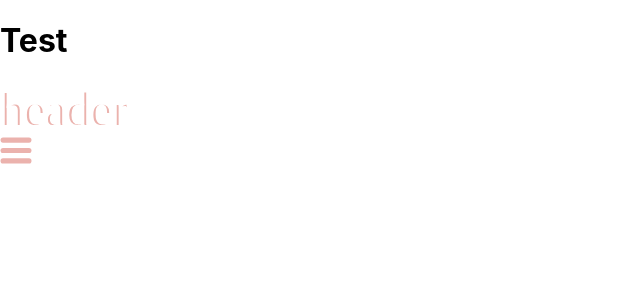
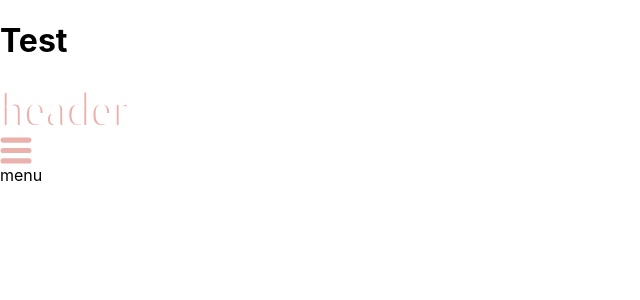
Before and after one commit to shaelorch/MDIA2109Fetch, a Next.js app: page /test in a window 1280 px wide. Shown: the top 300 px of the page, without its empty margins (0-640 px from the left). Built offline with nearby package versions, Linux system fonts and the light colour scheme.

Commit message:
first commit

```diff
--- /dev/null
+++ b/comps/Menu.js
@@ -0,0 +1,28 @@
+import styled from 'styled-components'
+
+const MenuCont = styled.div`
+
+`
+
+const MenuLabel = styled.div`
+
+`
+
+const MenuIcon = styled.div`
+
+`
+
+const MenuExit = styled.div`
+
+`
+
+export default function Menu({
+    labeltext='menulabel',
+
+}){
+    return <MenuCont>
+        <MenuExit></MenuExit>
+        <MenuIcon></MenuIcon>
+        <MenuLabel> {labeltext}</MenuLabel>
+    </MenuCont>
+}
--- a/pages/test.js
+++ b/pages/test.js
@@ -1,5 +1,6 @@
 import Header from '../comps/Header';
 import Hamburger from '../comps/Hamburger';
+import Menu from '../comps/Menu';
 
 
 export default function test(){
@@ -11,5 +12,9 @@ export default function test(){
         size='48px'
     />
     <Hamburger />
+
+    <Menu
+    labeltext='menu'
+    />
   </div>
 }
```
